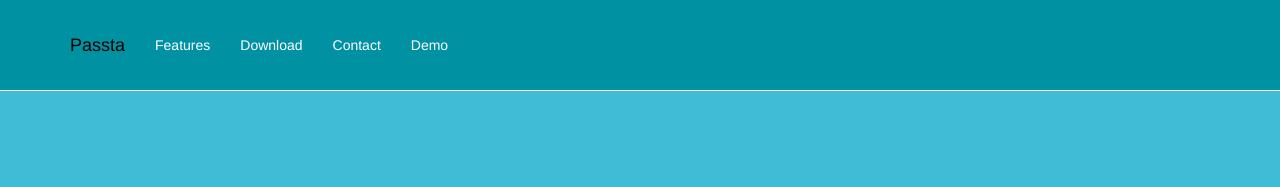
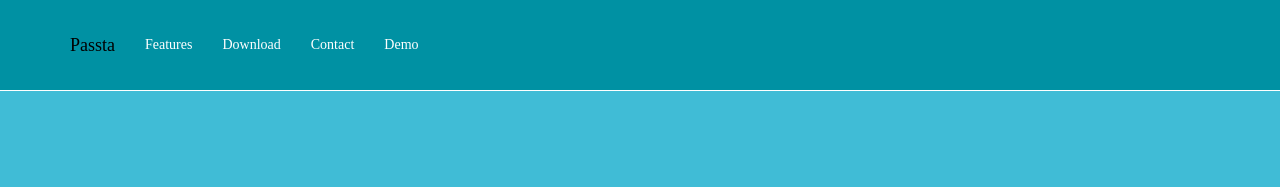
Before and after one commit to PassGen/PassGen.github.io, a website: page index.html in a window 1280 px wide. Shown: the top 187 px of the page. Drawn offline with Linux system fonts and the light colour scheme.

Commit message:
Update scrolling-nav.css

```diff
--- a/css/scrolling-nav.css
+++ b/css/scrolling-nav.css
@@ -11,6 +11,7 @@ body
 {
     width: 100%;
     height: 100%;
+    font-family: Algerian;
 }
 
 html
```
